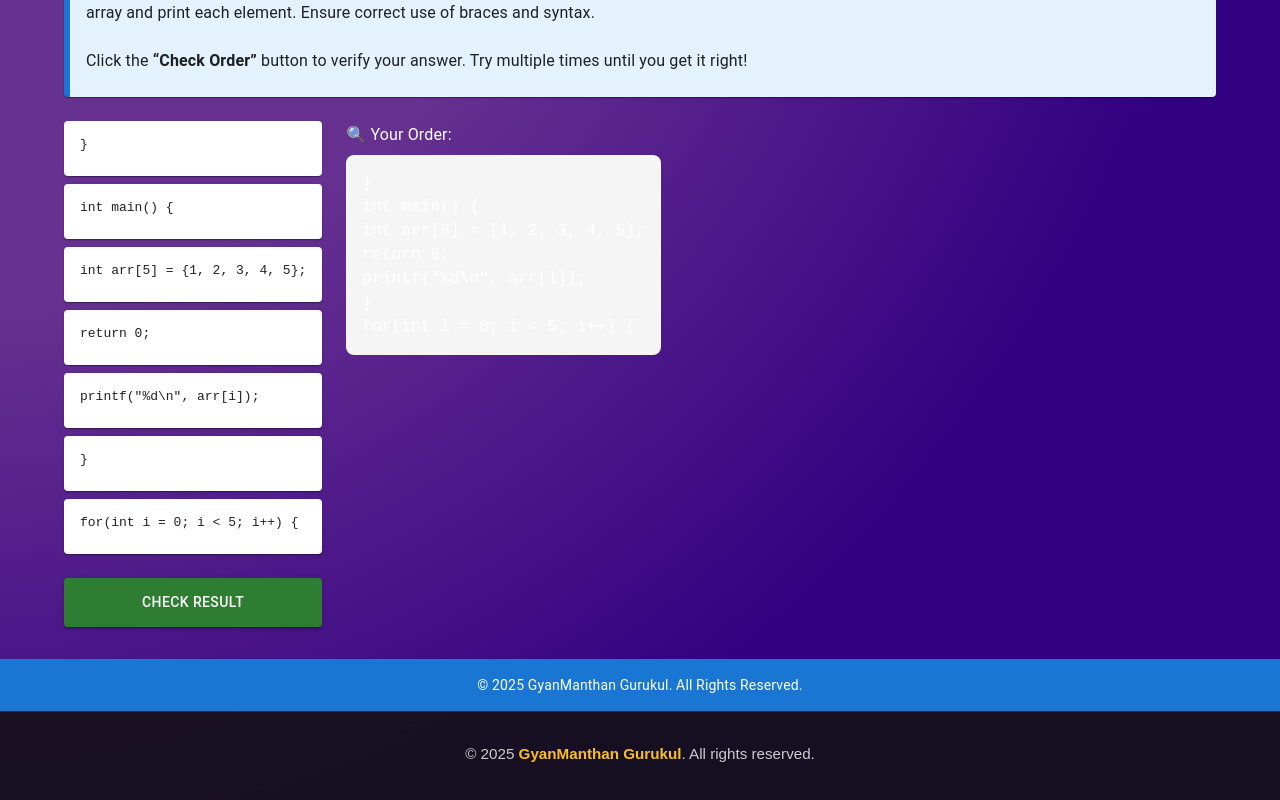
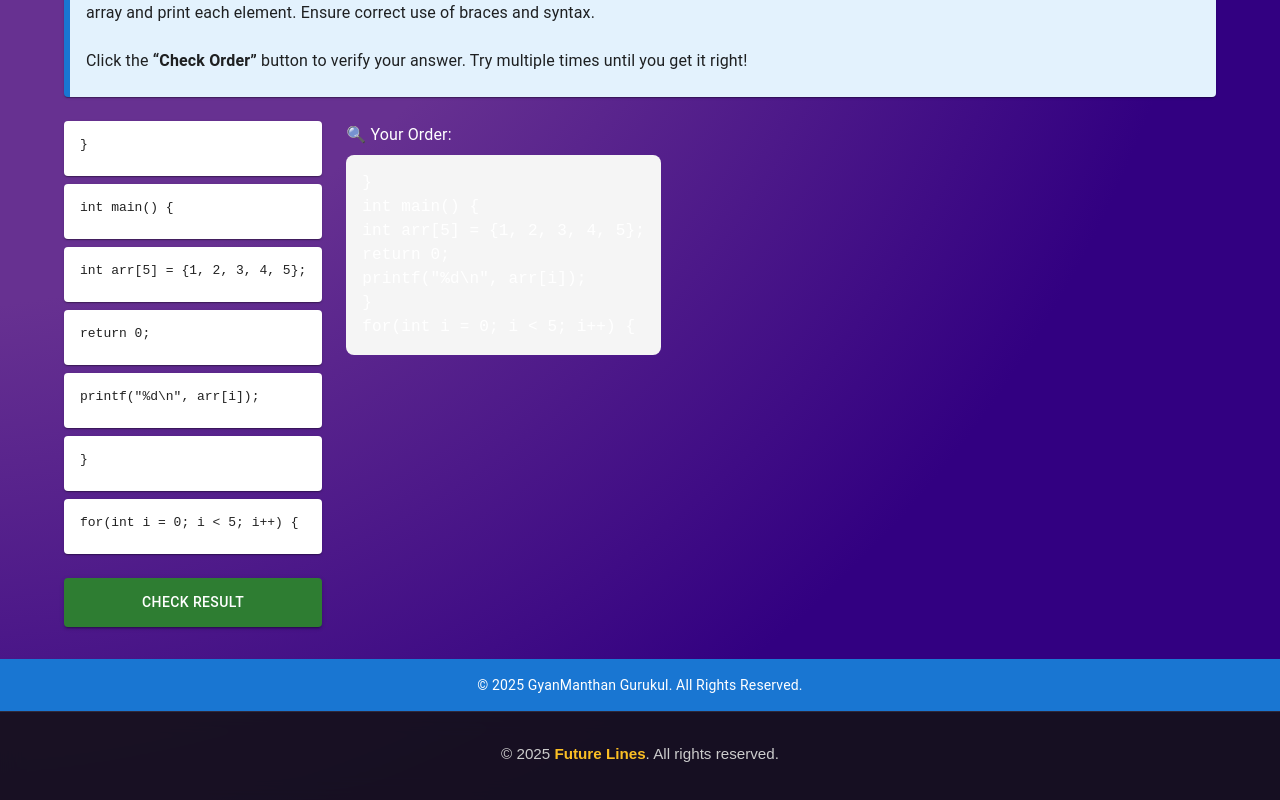
Before and after one commit to vishalamc/freelines, a React (Create React App) app: page /codejumble in a window 1280 px wide. Shown: the part 282-1082 px from the top of the page. Built offline with nearby package versions, Linux system fonts and the light colour scheme.

Commit message:
Update Footer.js

```diff
--- a/src/components/Footer.js
+++ b/src/components/Footer.js
@@ -9,7 +9,7 @@ const Footer = () => {
       <div style={styles.container}>
         {/* Text */}
         <p style={styles.text}>
-          &copy; {currentYear} <span style={styles.brand}>GyanManthan Gurukul</span>. All rights reserved.
+          &copy; {currentYear} <span style={styles.brand}>Future Lines</span>. All rights reserved.
         </p>
       </div>
     </footer>
```
